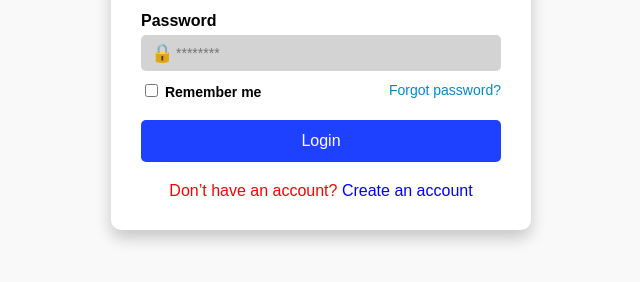
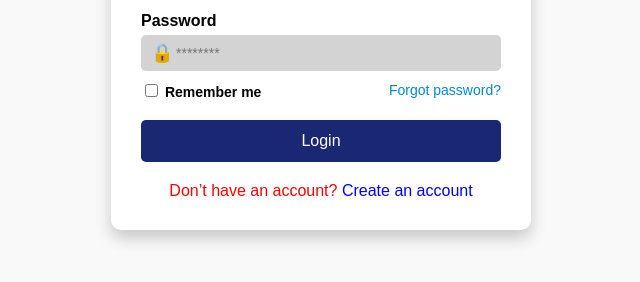
Before and after one commit to maxbritt-au/project-repo-childhoodapp, a plain HTML site: page Early childhood 1/Early childhood/html/login.html in a window 1280 px wide. Shown: the part 454-736 px from the top of the page, without its empty margins (319-959 px from the left). Drawn offline with Linux system fonts and the light colour scheme.

Commit message:
changes color

```diff
--- a/Early childhood 1/Early childhood/css/login.css
+++ b/Early childhood 1/Early childhood/css/login.css
@@ -93,7 +93,7 @@ label {
 
 
 .login-btn {
-  background-color: #1e40ff;
+  background-color: #1a2874;
   color: white;
   width: 100%;
   padding: 12px;
```
